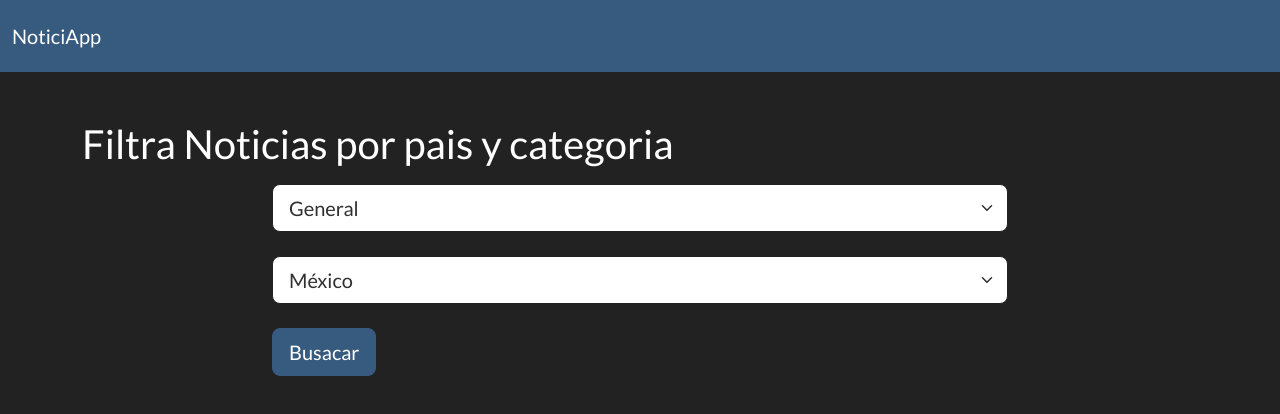
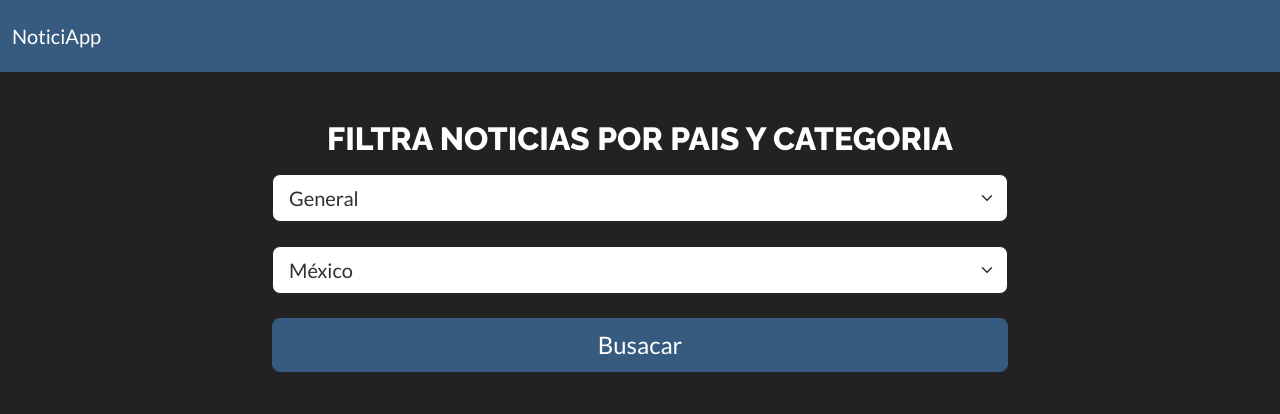
Before and after one commit to alejahndro02/noticiapp, an Angular app: page / in a window 1280 px wide. Shown: the top 414 px of the page. Built offline with nearby package versions, Linux system fonts and the light colour scheme.

Commit message:
Se agregaron los estilos del formulario

```diff
--- a/src/app/components/formulario/formulario.component.css
+++ b/src/app/components/formulario/formulario.component.css
@@ -0,0 +1,12 @@
+.heading {
+    font-family: 'Raleway', sans-serif;
+    font-weight: 900;
+    font-size: 2rem;
+    text-transform: uppercase;
+    text-align: center;
+}
+
+.btn {
+    font-size: 1.5rem;
+    width: 100%;
+}
```
